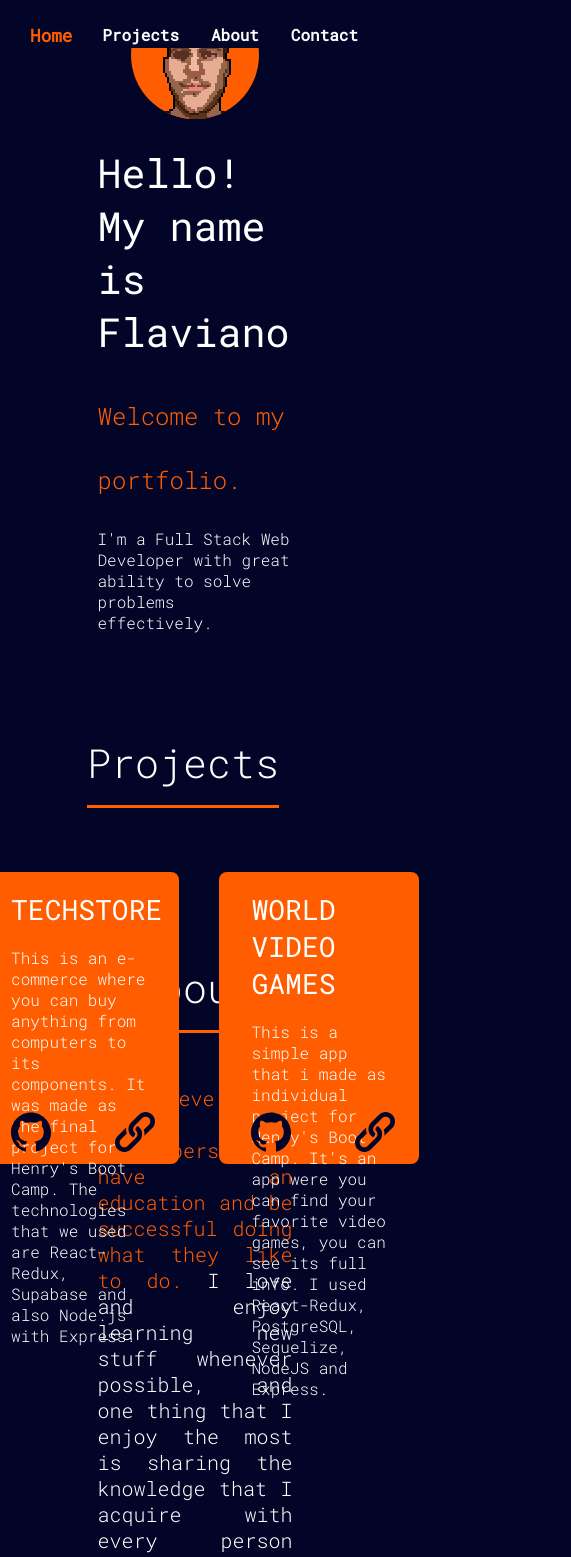
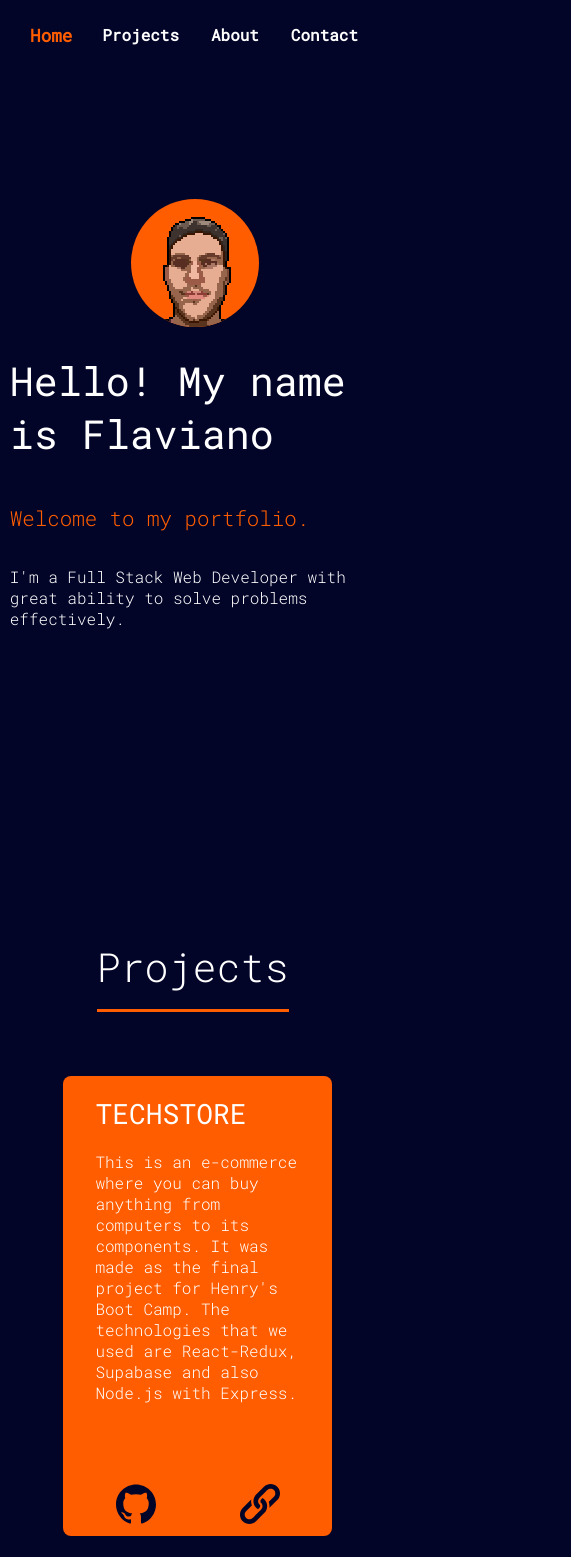
Before and after one commit to flavianodiberardino/flavianodiberardino.github.io, a React (Create React App) app: page / in a window 390 px wide. Shown: the top 1557 px of the page, 571 px wide, since content can reach past the window. Built offline with nearby package versions, Linux system fonts and the light colour scheme.

Commit message:
mobile responsive DONE

```diff
--- a/src/components/About/About.module.scss
+++ b/src/components/About/About.module.scss
@@ -6,15 +6,7 @@
   text-align: justify;
   height: 55rem;
   color: #fff;
-  // font-family: 'Segoe UI', Tahoma, Geneva, Verdana, sans-serif;
   margin-bottom: 7rem;
-
-  @media only screen
-  and (min-device-width: 375px)
-  and (max-device-width: 812px)
-  and (-webkit-min-device-pixel-ratio: 3) {
-    height: 95rem;
-  }
 
   span {
     color: #FF5D00;
@@ -22,53 +14,24 @@
 
   .title {
     font-size: 2.5rem;
-    // border-bottom: 3px solid #FF711F;
-    // align-self: center;
-    // letter-spacing: 0.10rem;
     font-weight: 300;
     margin-bottom: 2rem;
-    // padding-bottom: 0.5rem;
     color: #fff;
     border-bottom: 3px solid#FF5D00;
     padding-bottom: 1rem;
-    // bottom: 0.25rem;
-    // border-radius: 5px;
-    // border-bottom-left-radius: 5px;
-    // border-bottom-right-radius: 5px;
-    // width: 50%;
   }
 
   .p_white {
     font-size: 1.25rem;
     width: 50%;
     font-weight: 300;
-    // opacity: 80%;
-    @media only screen
-    and (min-device-width: 375px)
-    and (max-device-width: 812px)
-    and (-webkit-min-device-pixel-ratio: 3) {
-      width: 80%;
-    }
   }
-
-  // .p_orange {
-  //   font-size: 1.5rem;
-  //   width: 55%;
-  //   color: #FF5D00;
-  // }
 
   .icons {
     margin-top: 3rem;
     width: 70%;
     display: flex;
     justify-content: space-between;
-    @media only screen
-    and (min-device-width: 375px)
-    and (max-device-width: 812px)
-    and (-webkit-min-device-pixel-ratio: 3) {
-      width: 100%;
-      // position: fixed;
-    }
     .tech {
       display: flex;
       flex-direction: column;
@@ -86,3 +49,65 @@
     }
   }
 }
+
+@media only screen and (max-width: 600px) {
+  .container {
+    display: flex;
+    flex-direction: column;
+    justify-content: center;
+    align-items: center;
+    text-align: justify;
+    height: 85rem;
+    color: #fff;
+    margin-bottom: 7rem;
+
+    span {
+      color: #FF5D00;
+    }
+
+    .title {
+      font-size: 2.5rem;
+      font-weight: 300;
+      margin-bottom: 2rem;
+      color: #fff;
+      border-bottom: 3px solid#FF5D00;
+      padding-bottom: 1rem;
+    }
+
+    .p_white {
+      font-size: 1.25rem;
+      width: 90%;
+      font-weight: 300;
+    }
+
+    .icons {
+      margin-top: 3rem;
+      width: 90%;
+      display: flex;
+      flex-direction: column;
+      justify-content: space-between;
+      // align-items: center;
+      .tech {
+        display: flex;
+        flex-direction: row;
+        justify-content: space-between;
+        align-items: center;
+        transition: 500ms;
+        margin-bottom: 2rem;
+        &:hover {
+          transition: 500ms;
+          transform: none;
+        }
+        div {
+          display: flex;
+          flex-direction: column;
+          align-items: center;
+          span {
+            font-size: 1rem;
+            font-weight: 300;
+          }
+        }
+      }
+    }
+  }
+}
--- a/src/components/Header/Header.module.scss
+++ b/src/components/Header/Header.module.scss
@@ -4,41 +4,20 @@
   width: 100%;
   top: 0;
   left: 0;
-  // min-width: 20rem;
   z-index: 999;
-  // text-align: center;
   background-color: #020528;
-
-  @media only screen
-  and (min-device-width: 375px)
-  and (max-device-width: 812px)
-  and (-webkit-min-device-pixel-ratio: 3) {
-    max-width: 100%;
-    position: fixed;
-  }
 
   .links {
     display: flex;
     justify-content: space-evenly;
     align-items: center;
     margin-top: 1.5rem;
-    @media only screen
-      and (min-device-width: 375px)
-      and (max-device-width: 812px)
-      and (-webkit-min-device-pixel-ratio: 3) {
-        display: flex;
-        justify-content: space-evenly;
-        align-items: center;
-        margin-top: 1.5rem;
-    }
 
     .selec {
       font-size: 1rem;
       font-weight: 600;
       color: #FF5D00;
       text-decoration: none;
-      // border-bottom: 2px solid #FF5D00;
-      // letter-spacing: 0.10rem;
       transform: scale3d(1.1, 1.1, 1);
     }
     .link {
@@ -47,13 +26,9 @@
       color: #fff;
       text-decoration: none;
       transition: 500ms;
-      // letter-spacing: 0.10rem;
       &:hover {
         color: #FF5D00;
         transform: scale3d(1.1, 1.1, 1);
-        // border-bottom: 2px solid #FF5D00;
-        // text-decoration: underline;
-        // font-size: 2;
         transition: 500ms;
       }
     }
--- a/src/components/Home/Home.module.scss
+++ b/src/components/Home/Home.module.scss
@@ -4,20 +4,8 @@
   justify-content: center;
   align-items: center;
   text-align: start;
-  // margin-top: 8rem;
-  // margin-bottom: 5rem;
-  // margin: 0 auto;
   height: 40rem;
   color: #fff;
-  // font-family: 'Segoe UI', Tahoma, Geneva, Verdana, sans-serif;
-
-  @media only screen
-  and (min-device-width: 375px)
-  and (max-device-width: 812px)
-  and (-webkit-min-device-pixel-ratio: 3) {
-    // margin-top: 3rem;
-    height: 45rem;
-  }
 
   span {
     font-size: 1.5rem;
@@ -25,14 +13,6 @@
     line-height: 4rem;
     font-weight: 300;
     color: #FF5D00;
-    @media only screen
-    and (min-device-width: 375px)
-    and (max-device-width: 812px)
-    and (-webkit-min-device-pixel-ratio: 3) {
-      width: 70%;
-      line-height: 2rem;
-      font-size: 1.75rem;
-    }
   }
 
   img {
@@ -46,15 +26,6 @@
     font-size: 2.5rem;
     width: 50%;
     font-weight: 400;
-    @media only screen
-    and (min-device-width: 375px)
-    and (max-device-width: 812px)
-    and (-webkit-min-device-pixel-ratio: 3) {
-      text-align: center;
-      // align-self: center;
-      width: 93%;
-      font-size: 2.5rem;
-    }
   }
 
   .info {
@@ -62,12 +33,57 @@
     width: 50%;
     color: #fff;
     font-weight: 300;
+  }
+}
 
-    @media only screen
-    and (min-device-width: 375px)
-    and (max-device-width: 812px)
-    and (-webkit-min-device-pixel-ratio: 3) {
-      width: 70%;
+@media only screen and (max-width: 600px) {
+  .container {
+    display: flex;
+    flex-direction: column;
+    justify-content: center;
+    align-items: center;
+    text-align: start;
+    height: 100vh;
+    color: #fff;
+
+    span {
+      font-size: 1.30rem;
+      width: 95%;
+      line-height: 4rem;
+      font-weight: 300;
+      color: #FF5D00;
+    }
+
+    img {
+      width: 8rem;
+      height: 8rem;
+      background-color: #FF5D00;
+      border-radius: 50%;
+    }
+
+    .title {
+      font-size: 2.5rem;
+      width: 95%;
+      font-weight: 400;
+    }
+
+    .info {
+      font-size: 1rem;
+      width: 95%;
+      color: #fff;
+      font-weight: 300;
     }
   }
 }
+
+@media only screen and (max-width: 320px) {
+  .container {
+    height: 40rem;
+  }
+}
+
+@media only screen and (max-width: 280px) {
+  .container {
+    height: 45rem;
+  }
+}
--- a/src/components/Projects/Project.module.scss
+++ b/src/components/Projects/Project.module.scss
@@ -5,63 +5,49 @@
   align-items: center;
   margin-bottom: 9rem;
   padding: 1rem 6.5rem 1rem 5rem;
-  // margin: 0 auto;
-  // height: 100vh;
 
-  @media only screen
-  and (min-device-width: 375px)
-  and (max-device-width: 812px)
-  and (-webkit-min-device-pixel-ratio: 3) {
-    display: flex;
-    flex-direction: column;
-    justify-content: center;
-    align-items: center;
-    margin-bottom: 12rem;
-    max-width: 70%;
-    // height: 60rem;
-  }
   .title {
     font-size: 2.5rem;
-    // font-family: 'Segoe UI', Tahoma, Geneva, Verdana, sans-serif;
-    // letter-spacing: 0.02rem;
     font-weight: 300;
     margin-bottom: 4rem;
     margin-top: 5rem;
-    // margin: 0 auto;
-    // margin-left: 2rem;
-    // width: 93%;
-    // align-self: center;
     color: #fff;
     border-bottom: 3px solid#FF5D00;
     padding-bottom: 1rem;
-
-
-    @media only screen
-    and (min-device-width: 375px)
-    and (max-device-width: 812px)
-    and (-webkit-min-device-pixel-ratio: 3) {
-      // align-self: center;
-      width: 25%;
-      text-align: center;
-    }
   }
 
   .cards {
     display: grid;
     grid-template-columns: 50% 50%;
     gap: 2rem;
-    // margin: 0 auto;
-    // margin-left: 9rem;
+  }
+}
 
-    @media only screen
-    and (min-device-width: 375px)
-    and (max-device-width: 812px)
-    and (-webkit-min-device-pixel-ratio: 3) {
+@media only screen and (max-width: 600px) {
+  .container {
+    display: flex;
+    flex-direction: column;
+    justify-content: space-around;
+    align-items: center;
+    margin-bottom: 9rem;
+    padding: 1rem 6.5rem 1rem 5rem;
+
+    .title {
+      font-size: 2.5rem;
+      font-weight: 300;
+      margin-bottom: 4rem;
+      margin-top: 5rem;
+      margin-left: 1.2rem;
+      color: #fff;
+      border-bottom: 3px solid#FF5D00;
+      padding-bottom: 1rem;
+    }
+
+    .cards {
       display: flex;
-      width: 100%;
       flex-direction: column;
-      justify-content: center;
       align-items: center;
+      margin-right: 1.5rem;
     }
   }
 }
--- a/src/components/Projects/ProjectCard/ProjectCard.module.scss
+++ b/src/components/Projects/ProjectCard/ProjectCard.module.scss
@@ -11,18 +11,6 @@
   transition: 500ms;
   position: relative;
 
-  @media only screen
-  and (min-device-width: 375px)
-  and (max-device-width: 812px)
-  and (-webkit-min-device-pixel-ratio: 3) {
-    width: 100%;
-    height: 22rem;
-    margin-right: 1.75rem;
-    margin-bottom: 2rem;
-    // margin-top: 0;
-    // position: fixed;
-  }
-
   &:hover {
     background-color: #FF711F;
     transition: 500ms;
@@ -32,23 +20,15 @@
   h1 {
     font-size: 1.75rem;
     font-weight: 500;
-    // font-family: 'Segoe UI', Tahoma, Geneva, Verdana, sans-serif;
-    // letter-spacing: 0.2rem;
-    // font-family: "Roboto", monospace;
-    // font-weight: 500;
-    // font-size-adjust: 5rem;
   }
 
   p {
     font-weight: 300;
-    // opacity: 80%;
-    // color: solid #fff;
   }
 
   .links {
     position: absolute;
     width: 100%;
-    // align-self: center;
     display: flex;
     justify-content: space-evenly;
     align-items: center;
@@ -59,10 +39,58 @@
       margin-right: 4rem;
       transition: 500ms;
       &:hover {
-        // opacity: 80%;
         transform: scale3d(1.1, 1.1, 1);
         transition: 500ms;
       }
     }
   }
 }
+
+@media only screen and (max-width: 600px) {
+  .container {
+    width: 95%;
+    margin: 0 auto;
+    height: 27.5rem;
+    background-color: #FF5D00;
+    color: #fff;
+    border-radius: 0.5rem;
+    padding: 0rem 2rem 1.25rem 2rem;
+    transition: 500ms;
+    position: relative;
+    margin-bottom: 1rem;
+
+    &:hover {
+      background-color: #FF711F;
+      transition: 500ms;
+      transform: translateY(-5px);
+    }
+
+    h1 {
+      font-size: 1.75rem;
+      font-weight: 500;
+    }
+
+    p {
+      font-weight: 300;
+    }
+
+    .links {
+      position: absolute;
+      width: 100%;
+      display: flex;
+      justify-content: space-evenly;
+      align-items: center;
+      bottom: 0.5rem;
+      .link {
+        width: 2.5rem;
+        height: 2.5rem;
+        margin-right: 4rem;
+        transition: 500ms;
+        &:hover {
+          transform: scale3d(1.1, 1.1, 1);
+          transition: 500ms;
+        }
+      }
+    }
+  }
+}
```
Also changed, not shown: src/components/About/About.jsx (+47 -3 lines), src/components/Contact/Contact.module.scss (+69 -37 lines).
